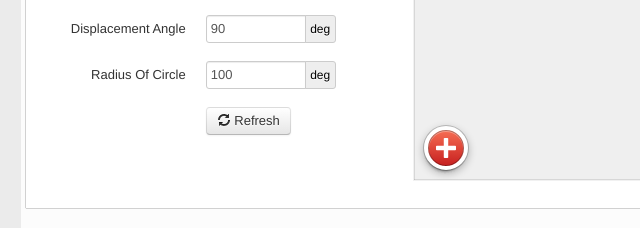
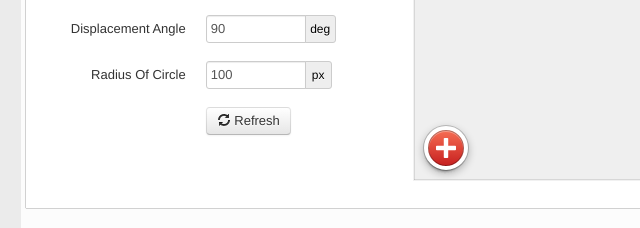
Before and after one commit to Nikesh/Pie-Menu, a plain HTML site: page index.html in a window 1280 px wide. Shown: the part 164-392 px from the top of the page, 129-769 px from the left. Drawn offline with Linux system fonts and the light colour scheme.

Commit message:
Changed deg to px

```diff
--- a/index.html
+++ b/index.html
@@ -43,7 +43,7 @@
 						  <div class="controls">
 							<div class='input-append'>
 								<input type="text" class="input-small" id='radius' required  placeholder="Enter a Radius"  pattern="[0-9]*" value='100'>
-								<span class="add-on">deg</span>
+								<span class="add-on">px</span>
 							</div>
 						  </div>
 						</div>
```
